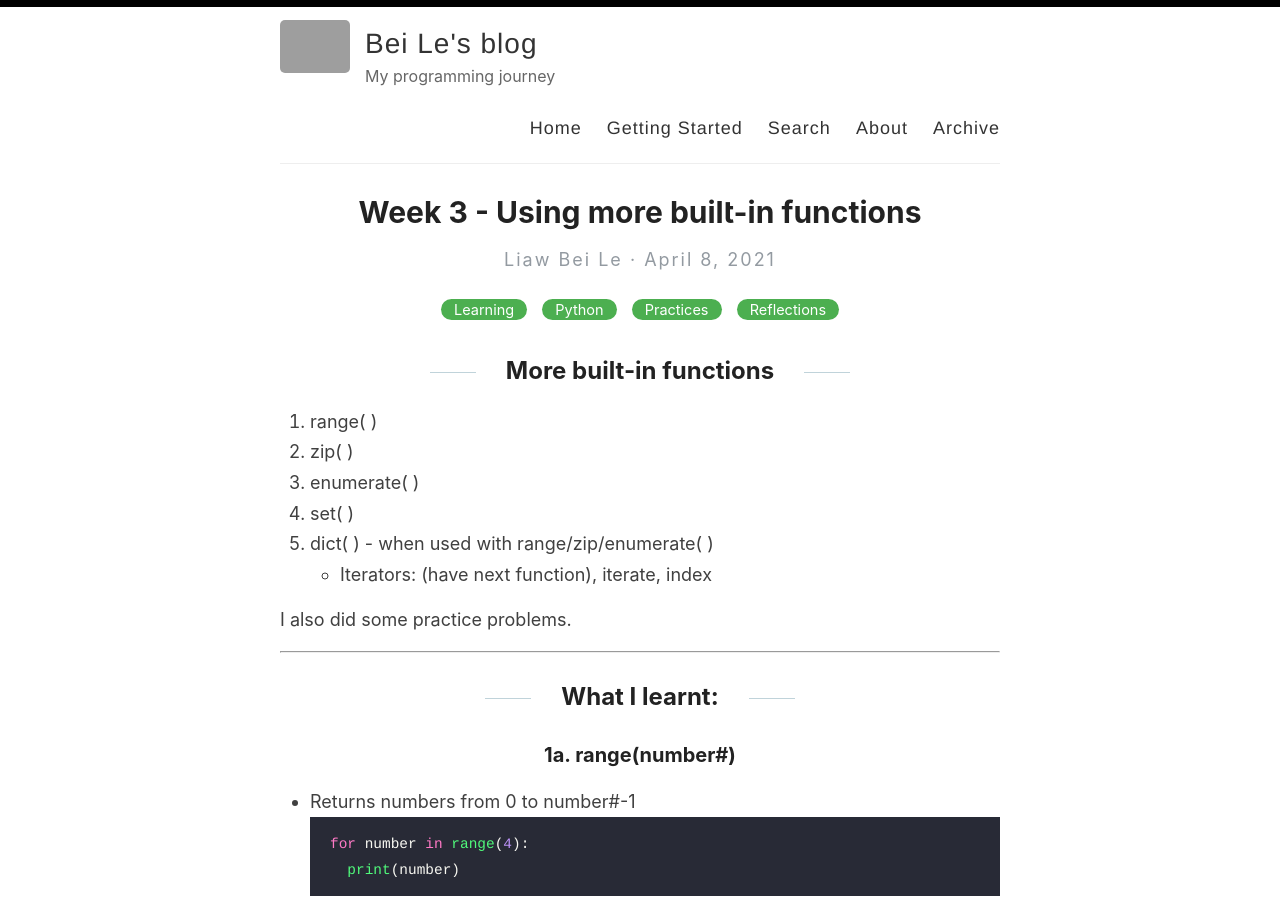
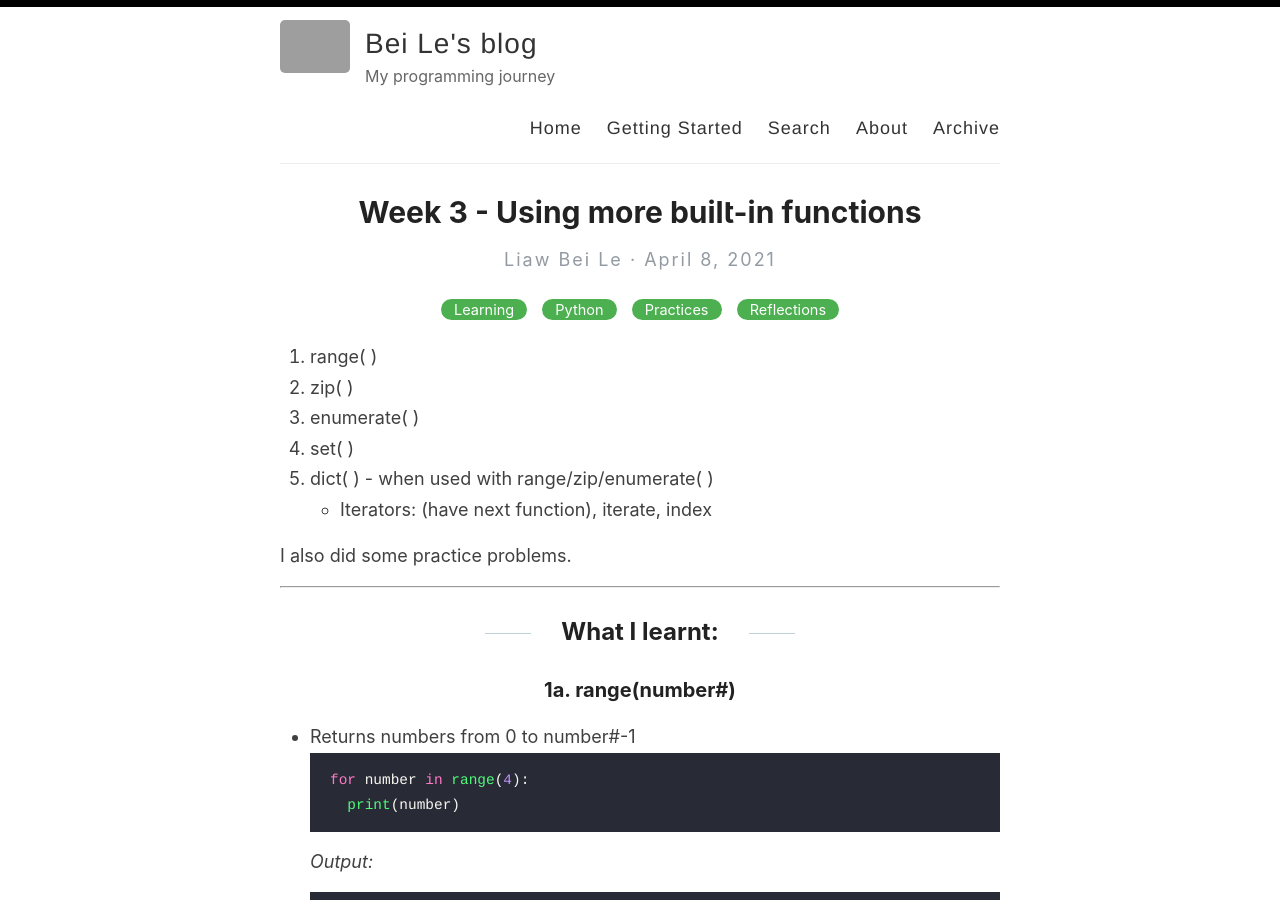
Before and after one commit to liawbeile/liawbeile.github.io, a Jekyll site: the page built from _posts/2021-4-8-april8.md, in a window 1280 px wide and 900 px high. Built offline with Jekyll 4.4.1, drawn with Linux system fonts in a browser that asks for light colours; grey boxes are pictures that could not be loaded.

Commit message:
update post

```diff
--- a/_posts/2021-4-8-april8.md
+++ b/_posts/2021-4-8-april8.md
@@ -3,8 +3,6 @@ layout: post
 title:  Week 3 - Using more built-in functions
 categories: Learning Python Practices Reflections
 ---
-
-## More built-in functions
 
 1. range( )
 2. zip( )
```
